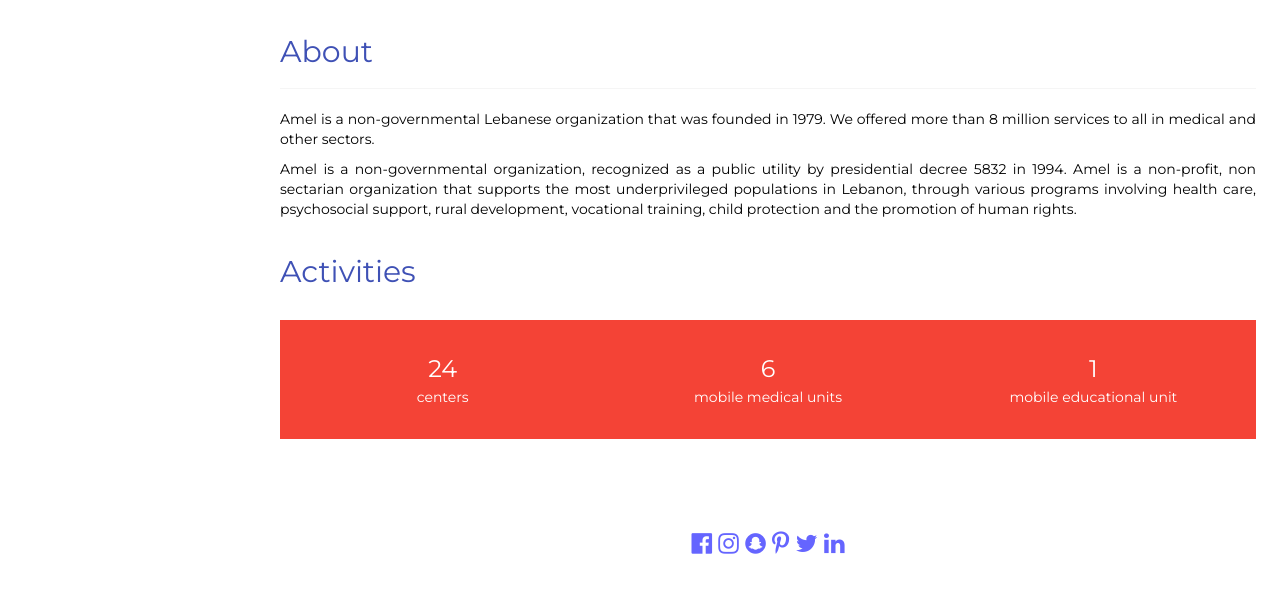
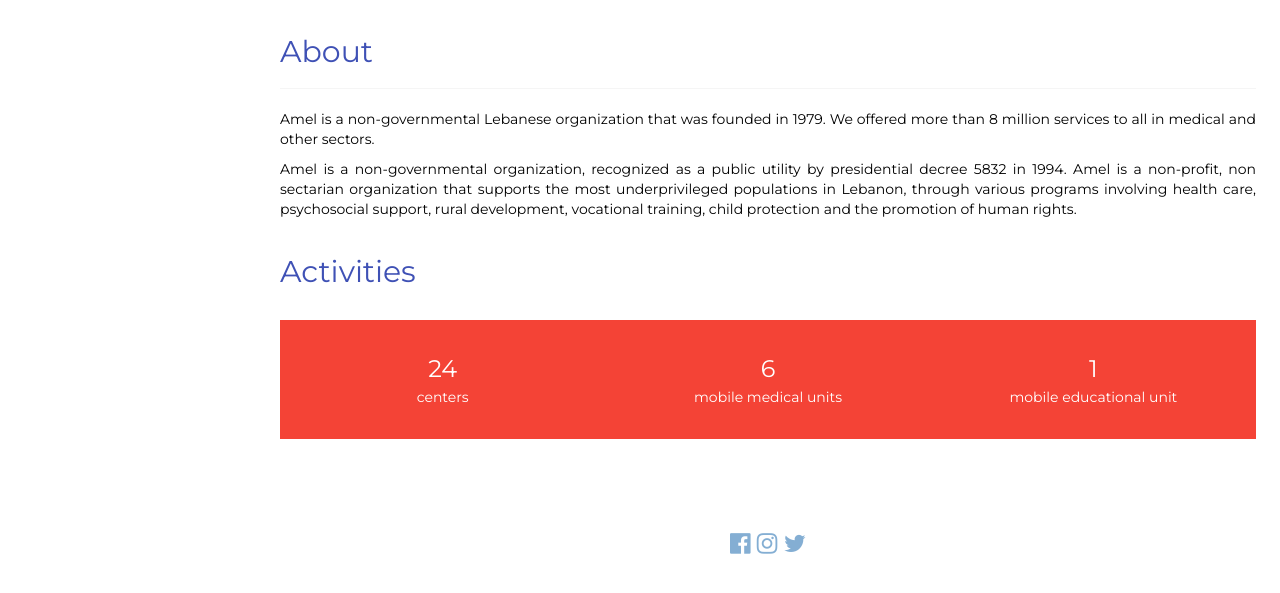
Before and after one commit to DEV-MEAL/Mapping, a plain HTML site: page index.html in a window 1280 px wide. Shown: the part 586-1179 px from the top of the page. Drawn offline with nearby package versions, Linux system fonts and the light colour scheme.

Commit message:
Add files via upload

```diff
--- a/index.html
+++ b/index.html
@@ -166,13 +166,10 @@ iframe{ width: 100%; min-height: 100% }
 
   <!-- Footer -->
   <footer class="w3-container w3-padding-64  w3-center w3-opacity w3-xlarge " style="margin:-24px;color:blue">
-    <i class="fa fa-facebook-official w3-hover-opacity"></i>
-    <i class="fa fa-instagram w3-hover-opacity"></i>
-    <i class="fa fa-snapchat w3-hover-opacity"></i>
-    <i class="fa fa-pinterest-p w3-hover-opacity"></i>
-    <i class="fa fa-twitter w3-hover-opacity"></i>
-    <i class="fa fa-linkedin w3-hover-opacity"></i>
-    <!-- End footer -->
+    <a href="https://www.facebook.com/AmelAssociation/"><i class="fa fa-facebook-official w3-hover-opacity"></i></a>
+    <a href="https://www.instagram.com/amelassociation/?hl=en"><i class="fa fa-instagram w3-hover-opacity"></i></a>
+   <a href="https://twitter.com/AmelNGO?ref_src=twsrc%5Egoogle%7Ctwcamp%5Eserp%7Ctwgr%5Eauthor">  <i class="fa fa-twitter w3-hover-opacity"></i></i></a>
+
   </footer>
 
 <!-- END PAGE CONTENT -->
```
